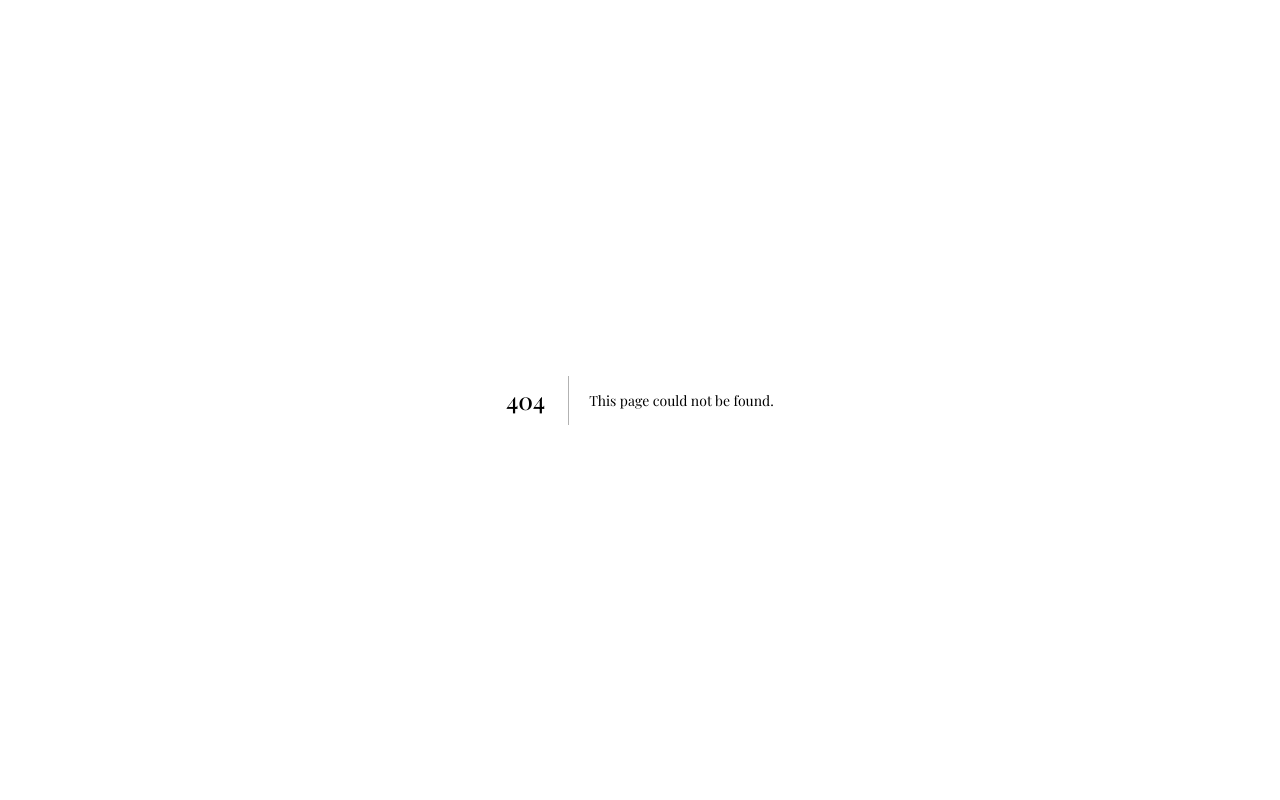
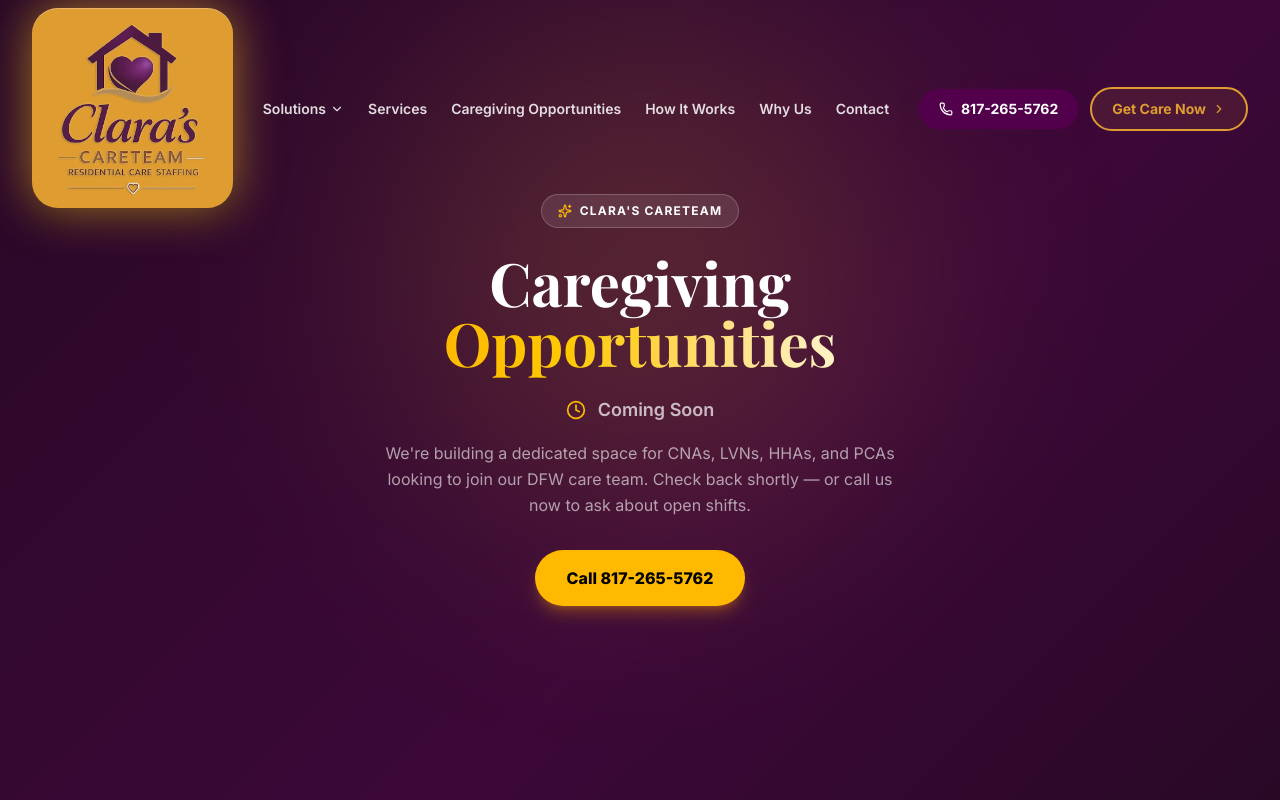
Before and after one commit to buddy1974/clarateam, a Next.js app: page /caregiving-opportunities in a window 1280 px wide. Before the commit this address had no page. Built offline with nearby package versions, Linux system fonts and the light colour scheme.

Commit message:
Add Caregiving Opportunities page, bigger logo, live card to bottom, nav item

```diff
--- /dev/null
+++ b/src/app/caregiving-opportunities/page.tsx
@@ -0,0 +1,62 @@
+import type { Metadata } from "next";
+import Navbar from "@/components/Navbar";
+import { Clock, Sparkles } from "lucide-react";
+
+export const metadata: Metadata = {
+  title: "Caregiving Opportunities | Clara's CareTeam DFW",
+  description:
+    "Join Clara's CareTeam — caregiving opportunities for CNAs, LVNs, HHAs, and PCAs across Dallas / Fort Worth. Page coming soon.",
+  robots: { index: false },
+};
+
+export default function CaregivingOpportunitiesPage() {
+  return (
+    <>
+      <Navbar />
+      <main className="flex min-h-screen flex-col items-center justify-center px-4 text-center"
+        style={{
+          background:
+            "linear-gradient(135deg, oklch(0.16 0.10 332 / 0.97) 0%, oklch(0.22 0.12 332 / 0.97) 60%, oklch(0.16 0.10 332 / 0.97) 100%)",
+        }}
+      >
+        {/* Ambient glow */}
+        <div
+          className="pointer-events-none absolute left-1/2 top-1/3 h-[500px] w-[500px] -translate-x-1/2 -translate-y-1/2 rounded-full opacity-20 blur-[130px]"
+          style={{ background: "oklch(0.74 0.14 75)" }}
+        />
+
+        <div className="relative z-10 max-w-lg">
+          <span className="inline-flex items-center gap-2 rounded-full border border-white/20 bg-white/10 px-4 py-2 text-xs font-bold uppercase tracking-widest text-white backdrop-blur-sm">
+            <Sparkles className="h-3.5 w-3.5 text-amber-400" />
+            Clara&apos;s CareTeam
+          </span>
+
+          <h1 className="mt-6 font-serif text-4xl font-bold text-white sm:text-5xl lg:text-6xl">
+            Caregiving{" "}
+            <span className="bg-gradient-to-r from-amber-400 via-amber-300 to-amber-100 bg-clip-text text-transparent">
+              Opportunities
+            </span>
+          </h1>
+
+          <div className="mt-6 flex items-center justify-center gap-3 text-white/70">
+            <Clock className="h-5 w-5 text-amber-400" />
+            <p className="text-lg font-semibold">Coming Soon</p>
+          </div>
+
+          <p className="mt-4 text-base leading-relaxed text-white/60">
+            We&apos;re building a dedicated space for CNAs, LVNs, HHAs, and PCAs looking
+            to join our DFW care team. Check back shortly — or call us now to ask about
+            open shifts.
+          </p>
+
+          <a
+            href="tel:18172655762"
+            className="mt-8 inline-flex items-center gap-2 rounded-full bg-amber-400 px-8 py-4 text-base font-extrabold text-black shadow-lg shadow-amber-500/30 transition-all hover:scale-[1.04] hover:brightness-105 active:scale-100"
+          >
+            Call 817-265-5762
+          </a>
+        </div>
+      </main>
+    </>
+  );
+}
--- a/src/components/Navbar.tsx
+++ b/src/components/Navbar.tsx
@@ -11,10 +11,11 @@
 const OFFICE = "817-265-5762";
 
 const NAV_LINKS = [
-  { label: "Services",    href: "/#services" },
-  { label: "How It Works", href: "/#process" },
-  { label: "Why Us",      href: "/#why" },
-  { label: "Contact",     href: "/#contact" },
+  { label: "Services",                  href: "/#services" },
+  { label: "Caregiving Opportunities",  href: "/caregiving-opportunities" },
+  { label: "How It Works",              href: "/#process" },
+  { label: "Why Us",                    href: "/#why" },
+  { label: "Contact",                   href: "/#contact" },
 ] as const;
 
 const SOLUTIONS = [
@@ -79,9 +80,9 @@
             <Image
               src="/logo2.png"
               alt="Clara's CareTeam"
-              width={400}
-              height={160}
-              className="h-40 w-auto transition-opacity hover:opacity-95"
+              width={480}
+              height={192}
+              className="h-48 w-auto transition-opacity hover:opacity-95"
               priority
             />
           </div>
--- a/src/components/sections/HeroSection.tsx
+++ b/src/components/sections/HeroSection.tsx
@@ -175,7 +175,7 @@
           initial={{ opacity: 0, y: 40, x: 20 }}
           animate={{ opacity: 1, y: 0, x: 0 }}
           transition={{ duration: 0.9, delay: 0.6, ease: [0.22, 1, 0.36, 1] }}
-          className="z-10 hidden lg:absolute lg:right-8 lg:bottom-36 lg:block"
+          className="z-10 hidden lg:absolute lg:right-8 lg:bottom-10 lg:block"
           aria-hidden="true"
         >
           <motion.div
```
Also changed, not shown: public/hero-bg.webp.
